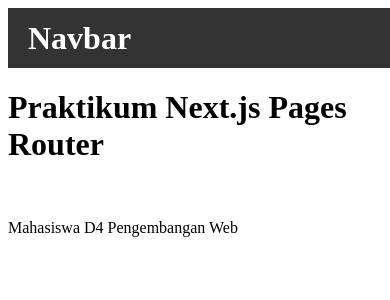
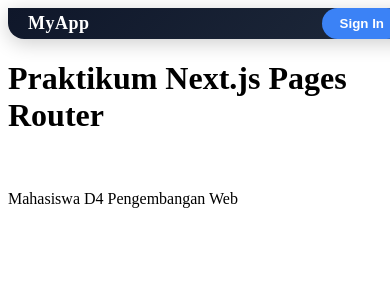
Before and after one commit to keisyansra/PBF_SMT-6, a Next.js app: page / in a window 390 px wide. Shown: the top 300 px of the page. Built offline with nearby package versions, Linux system fonts and the light colour scheme; no server answers.

Commit message:
Jobsheet 14: Sistem Autentikasi & Proteksi Route

```diff
--- a/package.json
+++ b/package.json
@@ -16,6 +16,7 @@
     "eslint-config-next": "16.1.6",
     "firebase": "^12.12.1",
     "next": "16.1.6",
+    "next-auth": "^4.24.14",
     "react": "19.2.4",
     "react-dom": "19.2.4",
     "swr": "^2.4.1",
--- a/src/components/layouts/navbar/index.tsx
+++ b/src/components/layouts/navbar/index.tsx
@@ -1,13 +1,41 @@
 import styles from './navbar.module.css';
+import { signIn, signOut, useSession } from "next-auth/react";
 
 
 const Navbar = () => {
+    const {data}:any = useSession();
     return (
         <div className={styles.navbar}>
-            <div className='big'>
-                <h1>Navbar</h1>
+        {/* <div className="container"> */}
+            <div className={styles.navbar__brand}>
+                MyApp
+            </div>
+
+            <div className={styles.navbar__right}>
+                {data ? (
+                    <>
+                    <div className={styles.navbar__user}>
+                        Welcome, {data.user?.fullname}
+                    </div>
+                    <button
+                        className={`${styles.navbar__button} ${styles["navbar__button--danger"]}`}
+                        onClick={() => signOut()}
+                    >
+                        Sign Out
+                    </button>
+                    </>
+                ) : (
+                    <button
+                        className={`${styles.navbar__button} ${styles["navbar__button--primary"]}`}
+                        onClick={() => signIn()}
+                    >
+                        Sign In
+                    </button>
+                )
+            }
             </div>
         </div>
+        // </div>
     );
 };
 
--- a/src/components/layouts/navbar/navbar.module.css
+++ b/src/components/layouts/navbar/navbar.module.css
@@ -1,9 +1,76 @@
 .navbar {
   width: 100%;
-  height: 60px;
-  background-color: #333;
-  color: white;
+  padding: 16px 1px;
+
   display: flex;
   align-items: center;
-  padding: 0 20px;
+  justify-content: space-between;
+
+  background: linear-gradient(135deg, #0f172a, #1e293b);
+  color: #ffffff;
+
+  box-shadow: 0 4px 20px rgba(0, 0, 0, 0.2);
+  border-bottom-left-radius: 16px;
+  border-bottom-right-radius: 16px;
 }
+
+.navbar__brand {
+  font-size: 22px;
+  font-weight: 700;
+  letter-spacing: 0.5px;
+}
+
+.navbar__right {
+  display: flex;
+  align-items: center;
+  gap: 32px;
+}
+
+/* welcome text */
+.navbar__user {
+  font-size: 16px;
+  font-weight: 500;
+  opacity: 0.9;
+}
+
+/* Button */
+.navbar__button {
+  padding: 8px 18px;
+  border-radius: 999px;
+  border: none;
+  cursor: pointer;
+  font-weight: 600;
+  transition: all 0.3s ease;
+}
+
+/* Sign In */
+.navbar__button--primary {
+  background-color: #3b82f6;
+  color: white;
+}
+
+.navbar__button--primary:hover {
+  background-color: #2563eb;
+  transform: translateY(-2px);
+}
+
+/* Sign Out */
+.navbar__button--danger {
+  background-color: #ef4444;
+  transform: translateY(-2px);
+}
+
+/* Responsive */
+@media (max-width: 768px) {
+  .navbar {
+    padding: 0 20px;
+  }
+
+  .navbar__brand {
+    font-size: 18px;
+  }
+
+  .navbar__user {
+    display: none;
+  }
+}
--- a/src/pages/_app.tsx
+++ b/src/pages/_app.tsx
@@ -1,13 +1,16 @@
-//import '../styles/globals.css'
-import type { AppProps } from 'next/app'
-import AppShell from '@/components/layouts/AppShell'
-import Navbar from '@/components/layouts/navbar'
+import styles from './styles/globals.module.css';
+import type { AppProps } from 'next/app';
+import AppShell from '@/components/layouts/AppShell';
+import Navbar from '@/components/layouts/navbar';
+import { SessionProvider } from "next-auth/react";
 
-export default function App({ Component, pageProps }: AppProps) {
+export default function App({ Component, pageProps: { session, ...pageProps } }: AppProps) {
   return (
-    <AppShell>
-      {/* // <Navbar /> */}
-      <Component {...pageProps} />
-    </AppShell>
+    <SessionProvider session={session}>
+      <AppShell>
+        {/* // <Navbar /> */}
+        <Component {...pageProps} />
+      </AppShell>
+    </SessionProvider>
   )
 }
--- a/src/pages/index.tsx
+++ b/src/pages/index.tsx
@@ -7,7 +7,7 @@
 
 export default function Home() {
   return (
-    <div>
+    <div className={styles.main}>
       <Head>
         <title>
           Praktikum Next.js Pages Router
--- a/src/styles/Home.module.css
+++ b/src/styles/Home.module.css
@@ -1,11 +1,16 @@
-.main {
+/* .main {
   display: flex;
   flex-direction: column;
   justify-content: space-between;
   align-items: center;
   padding: 6rem;
   min-height: 100vh;
-}
+} */
+/* .main {
+  max-width: 1200px;
+  margin: 0 auto;
+  padding: 40px 24px;
+} */
 
 .description {
   display: inherit;
--- a/src/styles/globals.css
+++ b/src/styles/globals.module.css
@@ -7,11 +7,12 @@
   box-sizing: border-box;
   padding: 0;
   margin: 0;
+  outline: 1px solid red;
 }
 
 html,
 body {
-  max-width: 100vw;
+  max-width: 100%;
   overflow-x: hidden;
 }
 
```
Also changed, not shown: src/Middleware/withAuth.ts (added, +23 -0 lines), src/middleware.ts (+0 -10 lines), src/pages/api/auth/[...nextauth].ts (added, +54 -0 lines), src/pages/profile/index.tsx (added, +13 -0 lines), 1 other file (tests, documents, lock files or other folders).
